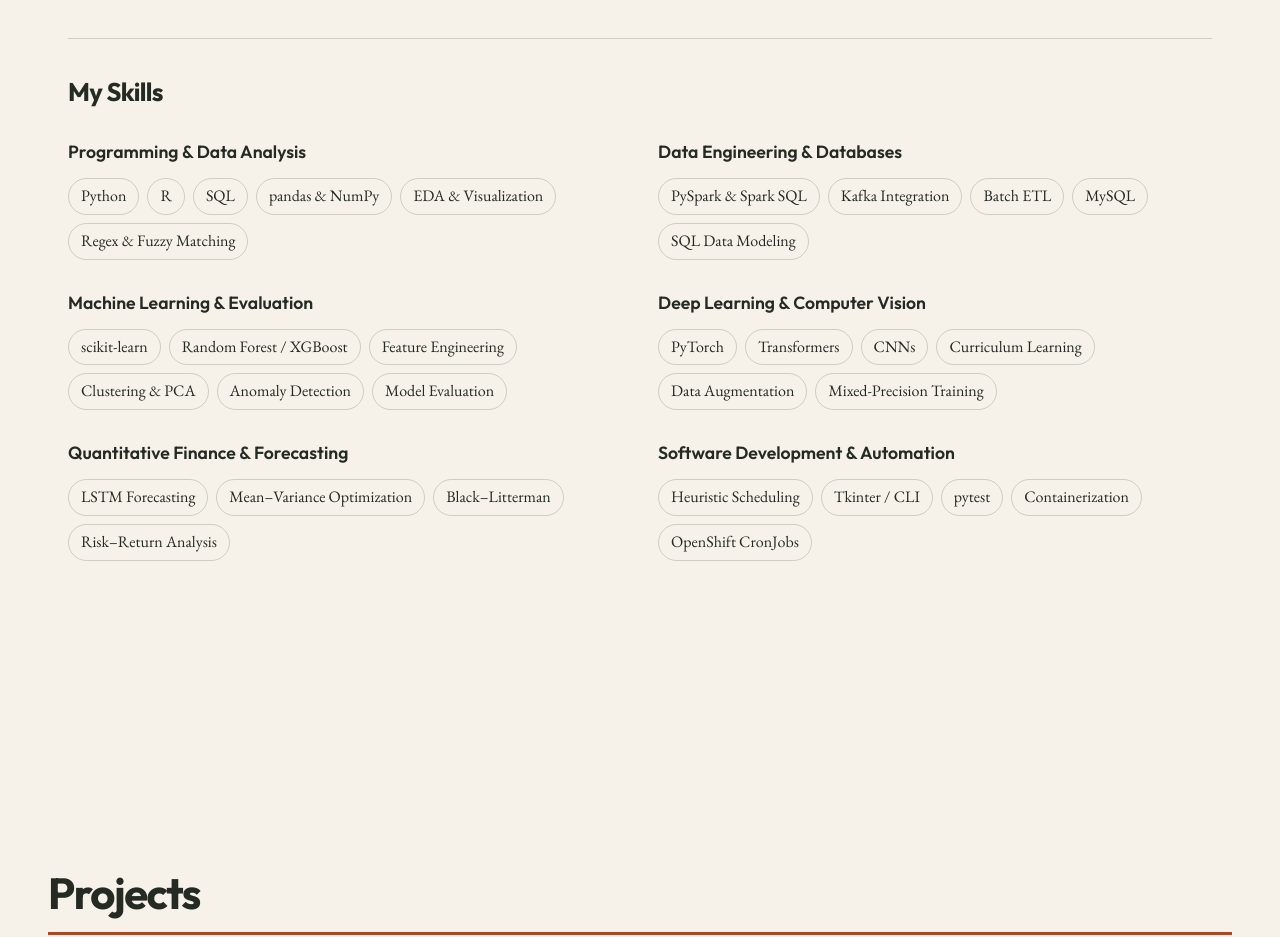
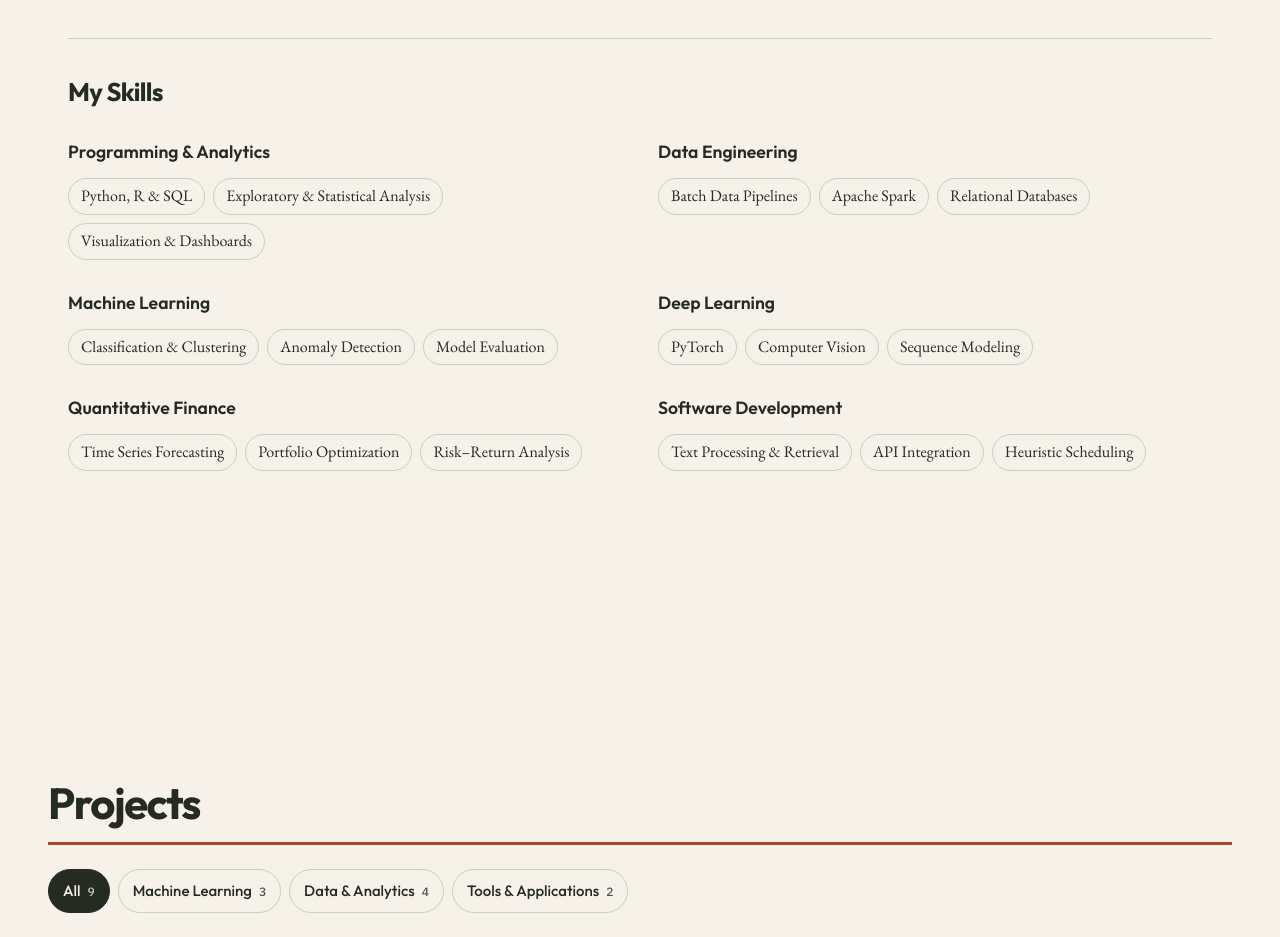
Before and after one commit to JasonHonghzj/JasonHonghzj.github.io, a plain HTML site: page index.html in a window 1280 px wide. Shown: the part 1600-2537 px from the top of the page. Drawn offline with nearby package versions, Linux system fonts and the light colour scheme.

Commit message:
Simplify portfolio skills section

```diff
--- a/index.html
+++ b/index.html
@@ -160,39 +160,51 @@
             <h3 id="skills-title">My Skills</h3>
             <div class="skill-groups">
               <div class="skill-group">
-                <h4>Programming &amp; Data Analysis</h4>
+                <h4>Programming &amp; Analytics</h4>
                 <ul class="skill-list">
-                  <li>Python</li><li>R</li><li>SQL</li><li>pandas &amp; NumPy</li><li>EDA &amp; Visualization</li><li>Regex &amp; Fuzzy Matching</li>
+                  <li>Python, R &amp; SQL</li>
+                  <li>Exploratory &amp; Statistical Analysis</li>
+                  <li>Visualization &amp; Dashboards</li>
                 </ul>
               </div>
               <div class="skill-group">
-                <h4>Data Engineering &amp; Databases</h4>
+                <h4>Data Engineering</h4>
                 <ul class="skill-list">
-                  <li>PySpark &amp; Spark SQL</li><li>Kafka Integration</li><li>Batch ETL</li><li>MySQL</li><li>SQL Data Modeling</li>
+                  <li>Batch Data Pipelines</li>
+                  <li>Apache Spark</li>
+                  <li>Relational Databases</li>
                 </ul>
               </div>
               <div class="skill-group">
-                <h4>Machine Learning &amp; Evaluation</h4>
+                <h4>Machine Learning</h4>
                 <ul class="skill-list">
-                  <li>scikit-learn</li><li>Random Forest / XGBoost</li><li>Feature Engineering</li><li>Clustering &amp; PCA</li><li>Anomaly Detection</li><li>Model Evaluation</li>
+                  <li>Classification &amp; Clustering</li>
+                  <li>Anomaly Detection</li>
+                  <li>Model Evaluation</li>
                 </ul>
               </div>
               <div class="skill-group">
-                <h4>Deep Learning &amp; Computer Vision</h4>
+                <h4>Deep Learning</h4>
                 <ul class="skill-list">
-                  <li>PyTorch</li><li>Transformers</li><li>CNNs</li><li>Curriculum Learning</li><li>Data Augmentation</li><li>Mixed-Precision Training</li>
+                  <li>PyTorch</li>
+                  <li>Computer Vision</li>
+                  <li>Sequence Modeling</li>
                 </ul>
               </div>
               <div class="skill-group">
-                <h4>Quantitative Finance &amp; Forecasting</h4>
+                <h4>Quantitative Finance</h4>
                 <ul class="skill-list">
-                  <li>LSTM Forecasting</li><li>Mean–Variance Optimization</li><li>Black–Litterman</li><li>Risk–Return Analysis</li>
+                  <li>Time Series Forecasting</li>
+                  <li>Portfolio Optimization</li>
+                  <li>Risk–Return Analysis</li>
                 </ul>
               </div>
               <div class="skill-group">
-                <h4>Software Development &amp; Automation</h4>
+                <h4>Software Development</h4>
                 <ul class="skill-list">
-                  <li>Heuristic Scheduling</li><li>Tkinter / CLI</li><li>pytest</li><li>Containerization</li><li>OpenShift CronJobs</li>
+                  <li>Text Processing &amp; Retrieval</li>
+                  <li>API Integration</li>
+                  <li>Heuristic Scheduling</li>
                 </ul>
               </div>
             </div>
```
